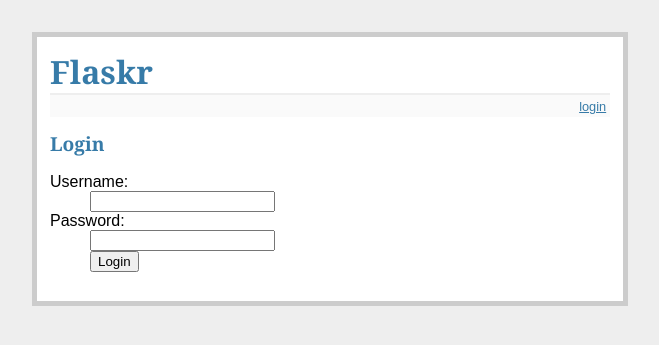
After one commit to GustavoIgor/AulasOcean, a Flask app: page /login in a window 1280 px wide. The commit adds this page. Shown: the top 345 px of the page, without its empty margins (310-969 px from the left). Run offline with Flask 3, Linux system fonts and the light colour scheme.

Commit message:
login funcionando

```diff
--- a/app.py
+++ b/app.py
@@ -1,6 +1,8 @@
-from flask import Flask, render_template
+from flask import Flask, render_template, request, session, flash, redirect, url_for
 
 app = Flask("meu app")
+app.config['SECRET_KEY'] = 'pudim'
+
 
 posts = [
     {
@@ -17,3 +19,14 @@ posts = [
 def exibir_entradas():
     entradas = posts # Mock das postagens
     return render_template('exibir_entradas.html', entradas = entradas)
+
+@app.route('/login', methods=["GET","POST"])
+def login():
+    erro = None
+    if request.method == "POST":
+        if request.form['username'] == "admin" and request.form['password'] == "admin":
+            session['logado'] = True
+            flash('Login efetuado com sucesso!')
+            return redirect(url_for('exibir_entradas'))
+        erro = "Usuário ou senha inválidos"
+    return render_template('login.html', erro=erro)
--- a/templates/layout.html
+++ b/templates/layout.html
@@ -10,7 +10,7 @@
             <h1>Flaskr</h1>
             <div class="metanav">
                 {% if not session.logado %}
-                    <a href="">login</a>
+                    <a href="{{ url_for('login') }}">login</a>
                 {% else %}
                     <a href="{{ url_for('logout') }}">logout</a>
                 {% endif %}
--- /dev/null
+++ b/templates/login.html
@@ -0,0 +1,15 @@
+{% extends "layout.html" %}
+{% block corpo %}
+    <h2>Login</h2>
+    {% if erro %}
+        <p class="erro"><strong>Erro:</strong> {{ erro }}{% endif %}
+        <form action="{{ url_for('login') }}" method="post">
+        <dl>
+        <dt>Username:
+        <dd><input type="text" name="username">
+        <dt>Password:
+        <dd><input type="password" name="password">
+        <dd><input type="submit" value="Login">
+        </dl>
+        </form>
+{% endblock %}
--- a/templates/outro_template.html
+++ /dev/null
@@ -1 +0,0 @@
-<h3> sub-template</h3>
```
